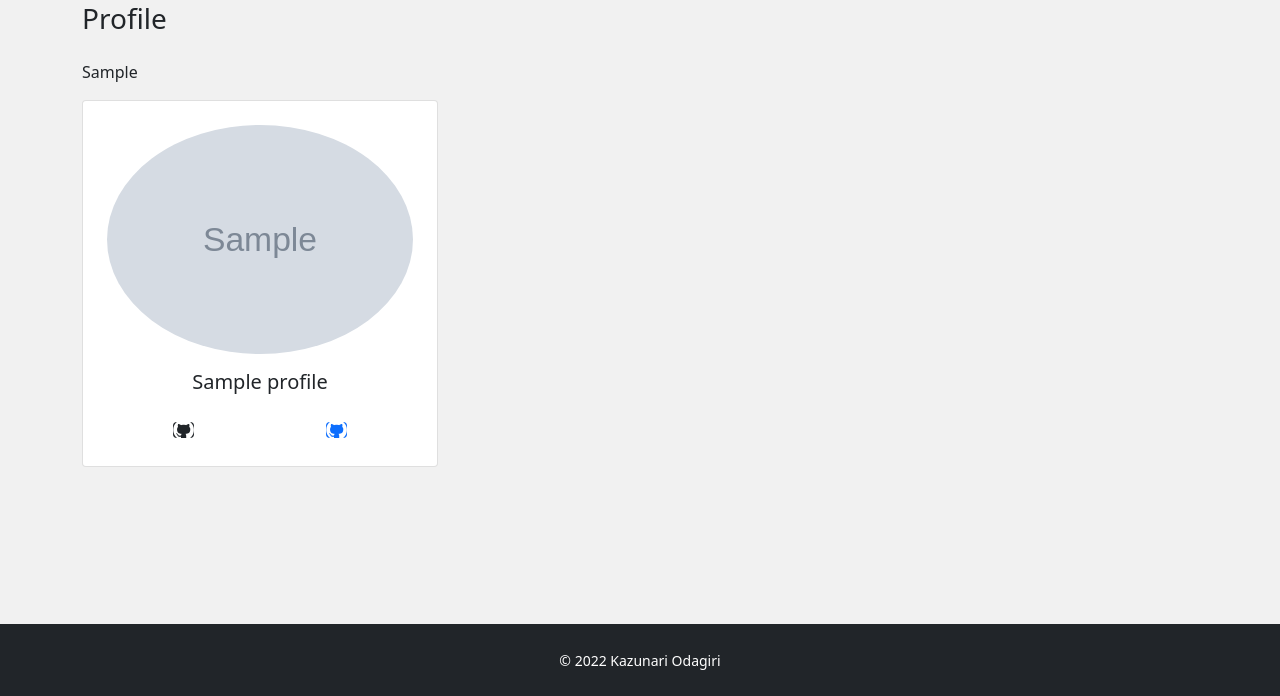
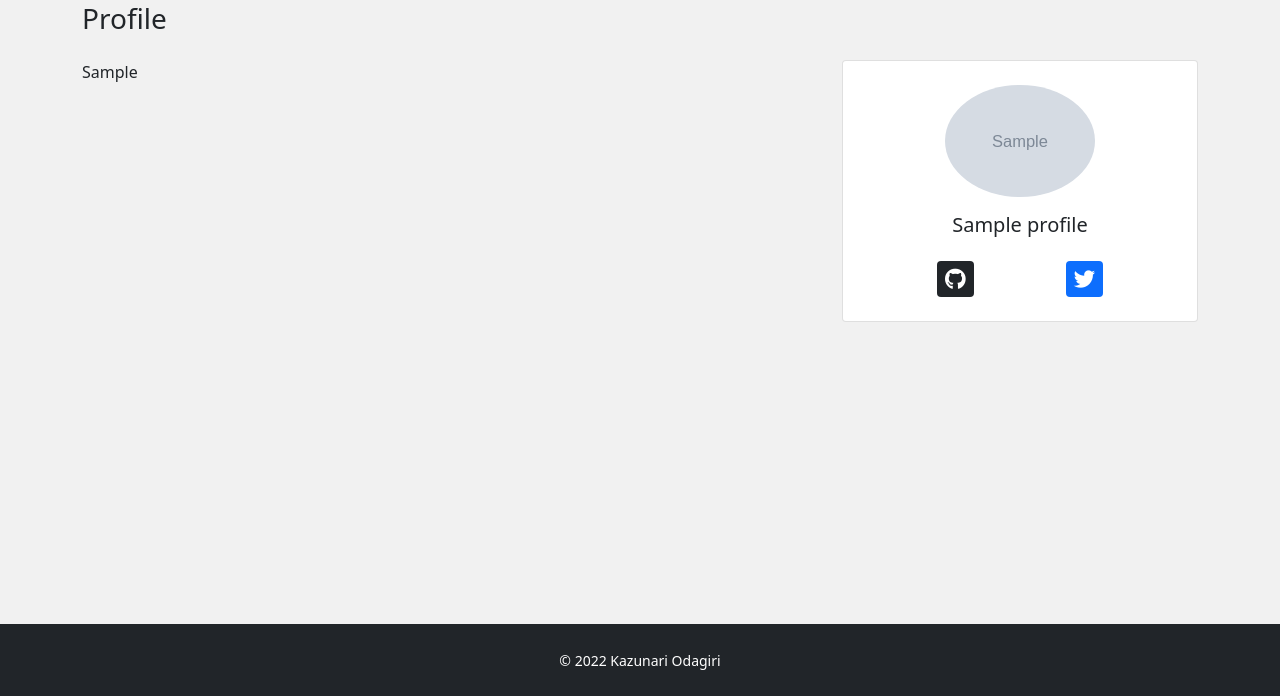
Before and after one commit to Joh-wasei/My_portfolio, a Django app: page /about/ in a window 1280 px wide. Shown: the part 104-800 px from the top of the page. Run offline with Django 4.2, Linux system fonts and the light colour scheme; tables that the repository leaves empty hold one stand-in row (values such as "Sample post"); grey boxes marked "Sample" are stand-in pictures.

Commit message:
プロフィールページのCSSを追加、他表示ミスなど修正

```diff
--- a/app/static/css/style.css
+++ b/app/static/css/style.css
@@ -97,3 +97,11 @@ main {
     color: #C56C55;
     text-decoration: none;
 }
+.avatar img {
+    max-width: 150px;
+    max-height: 150px;
+}
+
+.icon {
+    padding: 10px 8px;
+}
--- a/app/templates/app/about.html
+++ b/app/templates/app/about.html
@@ -5,11 +5,11 @@
 <h3 class="mb-4">Profile</h3>
 <div class="mb-5">
     <div class="row">
-        <div class="col-mb-8">
+        <div class="col-md-8">
             <p>{{ profile_data.introduction|linebreaksbr }}</p>
         </div>
         <div class="col-md-4">
-            <div class="card text-center px-4 py-4">
+            <div class="card text-center px-5 py-4">
                 <div class="avatar mb-3">
                     <img src="{{ profile_data.subimage.url }}" alt="" class="card-img-top rounded-circle">
                 </div>
@@ -20,7 +20,7 @@
                         <a href="{{ profile_data.github }}" tarhet="_blank"><i class="fab fa-github fa-lg rounded btn-dark icon"></i></a>
                     {% endif %}
                     {% if profile_data.twitter %}
-                        <a href="{{ profile_data.twitter }}" tarhet="_blank"><i class="fab fa-github fa-lg rounded btn-primary icon"></i></a>
+                        <a href="{{ profile_data.twitter }}" tarhet="_blank"><i class="fab fa-twitter fa-lg rounded btn-primary icon"></i></a>
                     {% endif %}
                 </div>
             </div>
```
